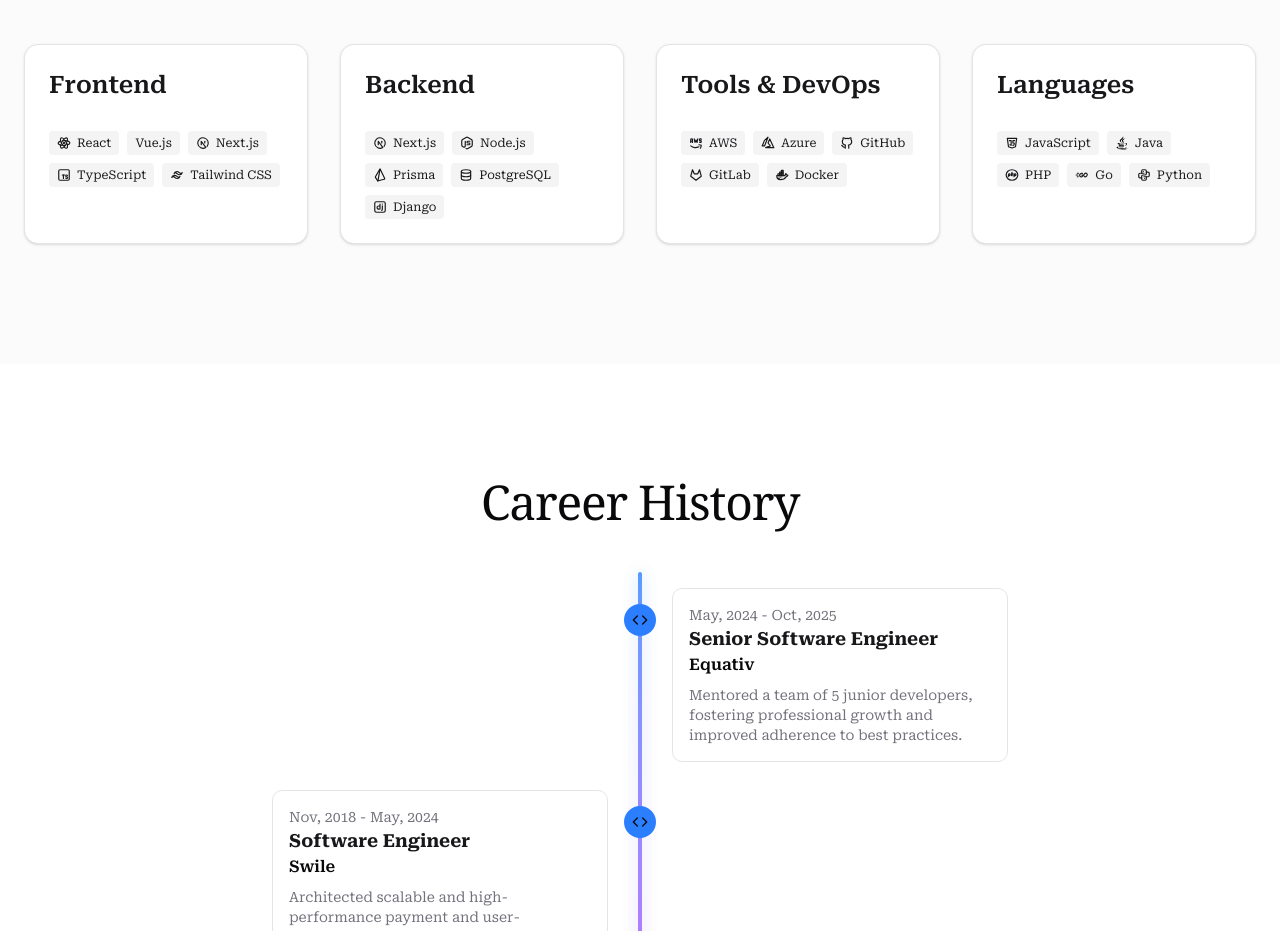
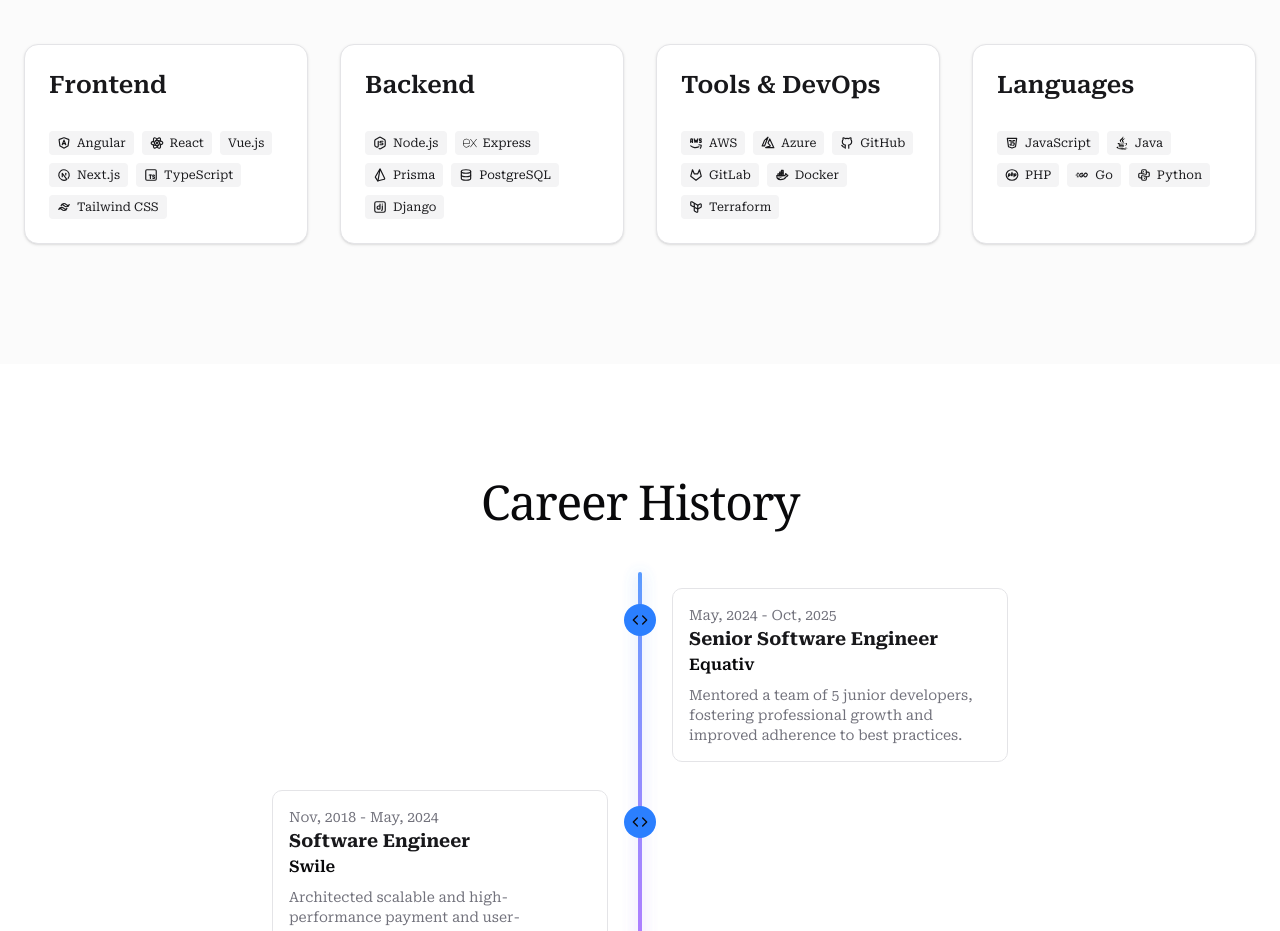
Before and after one commit to house-open/portfolio-open, a Next.js app: page / in a window 1280 px wide. Shown: the part 1040-1971 px from the top of the page. Built offline with nearby package versions, Linux system fonts and the light colour scheme; no server answers.

Commit message:
Modify content of some technical items

```diff
--- a/src/components/common/TechBadge.tsx
+++ b/src/components/common/TechBadge.tsx
@@ -13,7 +13,9 @@
   IconBrandGitlab,
   IconBrandElectronicArts,
   IconBrandFirebase,
-  IconBrandOpenai
+  IconBrandOpenai,
+  IconBrandTerraform,
+  IconBrandAngular
 
 } from "@tabler/icons-react";
 import { JSX } from 'react';
@@ -46,6 +48,9 @@
     django: <IconBrandDjango size={14} className="inline mr-1.5" />,
     docker: <IconBrandDocker size={14} className="inline mr-1.5" />,
     azure: <IconBrandAzure size={14} className="inline mr-1.5" />,
+    angular: <IconBrandAngular size={14} className="inline mr-1.5" />,
+    terraform: <IconBrandTerraform size={14} className="inline mr-1.5" />,
+
     php: <IconBrandPhp size={14} className="inline mr-1.5" />,
     go: <IconBrandGolang size={14} className="inline mr-1.5" />,
     python: <IconBrandPython size={14} className="inline mr-1.5" />,
--- a/src/lib/data.ts
+++ b/src/lib/data.ts
@@ -101,6 +101,7 @@
   ];
 
 export const frontendTech = [
+    "Angular",
     "React",
     "Vue.js",
     "Next.js",
@@ -109,13 +110,13 @@
 ];
 
 export const backendTech = [
-    "Next.js",
     "Node.js",
+    "Express",
     "Prisma",
     "PostgreSQL",
     "Django",
 ];
 
-export const toolsAndDevops = ["AWS", "Azure", "GitHub", "GitLab", "Docker"];
+export const toolsAndDevops = ["AWS", "Azure", "GitHub", "GitLab", "Docker", "Terraform"];
 
 export const programmingLanguages = ["JavaScript", "Java", "PHP", "Go", "Python"];
```
